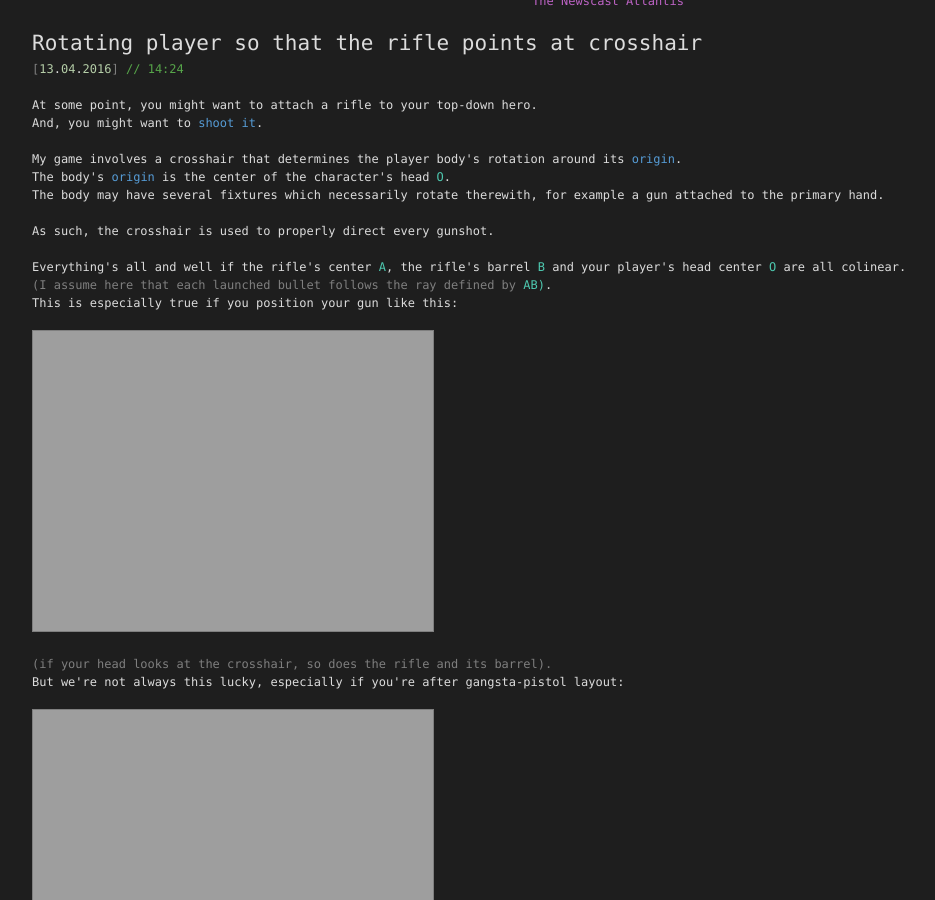
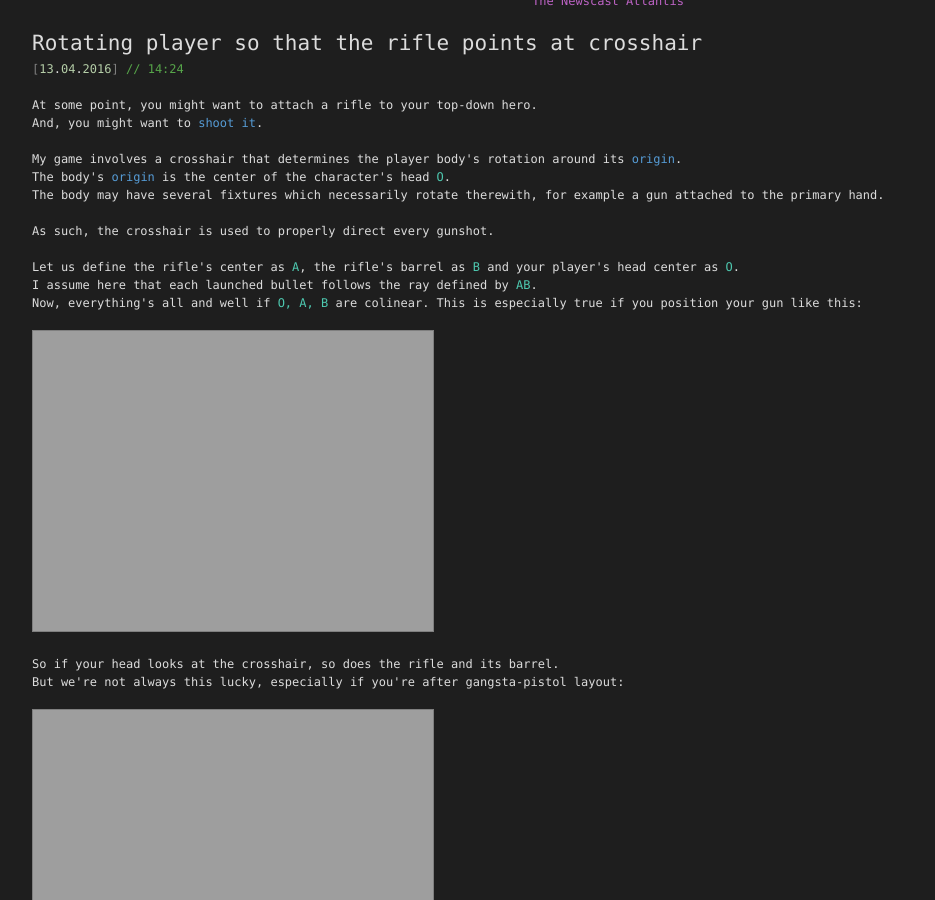
Before and after one commit to TeamHypersomnia/TeamHypersomnia.github.io, a Jekyll site: the page built from _posts/2016-04-13-rotating-player-so-that-rifle-points-at-crosshair.html, in a window 1280 px wide and 900 px high, scrolled down 389 px. Shown: the whole window, without its empty margins (32-967 px from the left). Built offline with Jekyll 4.4.1, drawn with Linux system fonts in a browser that asks for light colours.

Commit message:
reworded

```diff
--- a/_posts/2016-04-13-rotating-player-so-that-rifle-points-at-crosshair.html
+++ b/_posts/2016-04-13-rotating-player-so-that-rifle-points-at-crosshair.html
@@ -13,11 +13,12 @@ The body may have several fixtures which necessarily rotate therewith, for examp
 <br/>
 As such, the crosshair is used to properly direct every gunshot.<br/>
 <br/>
-Everything's all and well if the rifle's center <span class="vstype">A</span>, the rifle's barrel <span class="vstype">B</span> and your player's head center <span class="vstype">O</span> are all colinear.<br/>
-<span class="vsparam">(I assume here that each launched bullet follows the ray defined by <span class="vstype">AB)</span></span>.<br/>
+Let us define the rifle's center as <span class="vstype">A</span>, the rifle's barrel as <span class="vstype">B</span> and your player's head center as <span class="vstype">O</span>.<br/>
+I assume here that each launched bullet follows the ray defined by <span class="vstype">AB</span>.<br/>
+Now, everything's all and well if <span class="vstype">O, A, B</span> are colinear.
 This is especially true if you position your gun like this:<br/><br/>
 <img src="{{ site.img_dir }}head_gun.png"/><br/><br/>
-<span class="vsparam">(if your head looks at the crosshair, so does the rifle and its barrel).</span><br/>
+So if your head looks at the crosshair, so does the rifle and its barrel.</span><br/>
 But we're not always this lucky, especially if you're after gangsta-pistol layout: <br/><br/>
 <img src="{{ site.img_dir }}head_pistol.png"/><br/>
 <br/>
```
